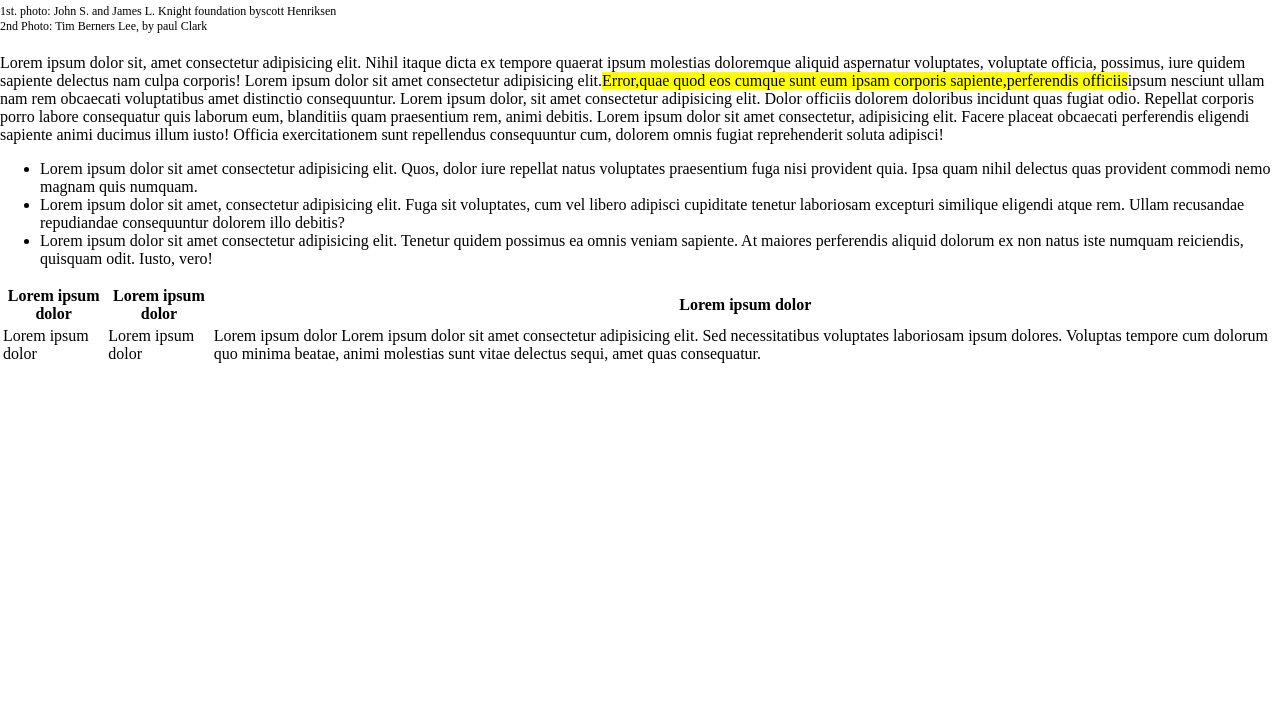
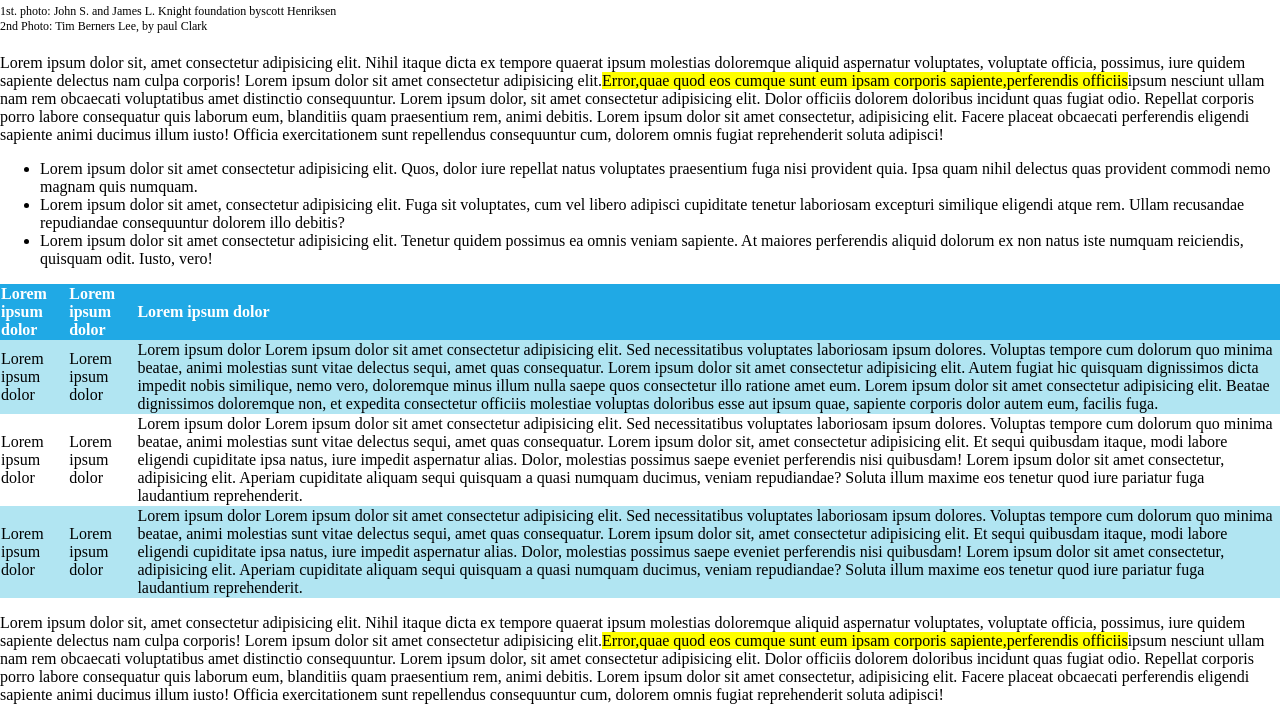
Before and after one commit to KevinTrupia18/html-css-booleaner, a plain HTML site: page index.html in a window 1280 px wide. Shown: the part 643-1363 px from the top of the page. Before the commit the page ends 1009 px from the top, so only its background shows below. Drawn offline with Linux system fonts and the light colour scheme.

Commit message:
feat: ho creato la tabella e aggiunto lo stile nel css

```diff
--- a/index.html
+++ b/index.html
@@ -66,17 +66,75 @@
                         <tr>
                             <th>Lorem ipsum dolor</th>
                             <th>Lorem ipsum dolor</th>
-                            <th>Lorem ipsum dolor</th>
-                        </tr>
-                    </thead>
-                    <tbody>
+                            <th class="w-50">Lorem ipsum dolor</th>
+
                         <tr>
                             <td>Lorem ipsum dolor</td>
                             <td>Lorem ipsum dolor</td>
-                            <td>Lorem ipsum dolor Lorem ipsum dolor sit amet consectetur adipisicing elit. Sed necessitatibus voluptates laboriosam ipsum dolores. Voluptas tempore cum dolorum quo minima beatae, animi molestias sunt vitae delectus sequi, amet quas consequatur.</td>
+                            <td>Lorem ipsum dolor Lorem ipsum dolor sit amet consectetur adipisicing elit. Sed
+                                necessitatibus voluptates laboriosam ipsum dolores. Voluptas tempore cum dolorum quo
+                                minima beatae, animi molestias sunt vitae delectus sequi, amet quas consequatur. Lorem
+                                ipsum dolor sit amet consectetur adipisicing elit. Autem fugiat hic quisquam dignissimos
+                                dicta impedit nobis similique, nemo vero, doloremque minus illum nulla saepe quos
+                                consectetur illo ratione amet eum. Lorem ipsum dolor sit amet consectetur adipisicing
+                                elit. Beatae dignissimos doloremque non, et expedita consectetur officiis molestiae
+                                voluptas doloribus esse aut ipsum quae, sapiente corporis dolor autem eum, facilis fuga.
+                            </td>
                         </tr>
+                    </thead>
+
+                    <tbody>
+                        <tr>
+                            <td class="even">Lorem ipsum dolor</td>
+                            <td class="even">Lorem ipsum dolor</td>
+                            <td class="even">Lorem ipsum dolor Lorem ipsum dolor sit amet consectetur adipisicing elit. Sed
+                                necessitatibus voluptates laboriosam ipsum dolores. Voluptas tempore cum dolorum quo
+                                minima beatae, animi molestias sunt vitae delectus sequi, amet quas consequatur. Lorem
+                                ipsum dolor sit, amet consectetur adipisicing elit. Et sequi quibusdam itaque, modi
+                                labore eligendi cupiditate ipsa natus, iure impedit aspernatur alias. Dolor, molestias
+                                possimus saepe eveniet perferendis nisi quibusdam! Lorem ipsum dolor sit amet
+                                consectetur, adipisicing elit. Aperiam cupiditate aliquam sequi quisquam a quasi numquam
+                                ducimus, veniam repudiandae? Soluta illum maxime eos tenetur quod iure pariatur fuga
+                                laudantium reprehenderit.</td>
+                        </tr>
+
+                        <tr>
+                            <td>Lorem ipsum dolor</td>
+                            <td>Lorem ipsum dolor</td>
+                            <td>Lorem ipsum dolor Lorem ipsum dolor sit amet consectetur adipisicing elit. Sed
+                                necessitatibus voluptates laboriosam ipsum dolores. Voluptas tempore cum dolorum quo
+                                minima beatae, animi molestias sunt vitae delectus sequi, amet quas consequatur. Lorem
+                                ipsum dolor sit, amet consectetur adipisicing elit. Et sequi quibusdam itaque, modi
+                                labore eligendi cupiditate ipsa natus, iure impedit aspernatur alias. Dolor, molestias
+                                possimus saepe eveniet perferendis nisi quibusdam! Lorem ipsum dolor sit amet
+                                consectetur, adipisicing elit. Aperiam cupiditate aliquam sequi quisquam a quasi numquam
+                                ducimus, veniam repudiandae? Soluta illum maxime eos tenetur quod iure pariatur fuga
+                                laudantium reprehenderit.</td>
+                        </tr>
+
+
+
+
+
                     </tbody>
                 </table>
+
+
+                <p>
+                    Lorem ipsum dolor sit, amet consectetur adipisicing elit. Nihil itaque dicta ex tempore quaerat
+                    ipsum
+                    molestias doloremque aliquid aspernatur voluptates, voluptate officia, possimus, iure quidem
+                    sapiente delectus nam culpa corporis!
+                    Lorem ipsum dolor sit amet consectetur adipisicing elit.<mark>Error,quae quod eos cumque sunt eum
+                        ipsam corporis sapiente,perferendis officiis</mark>ipsum nesciunt ullam nam rem obcaecati
+                    voluptatibus amet distinctio consequuntur.
+                    Lorem ipsum dolor, sit amet consectetur adipisicing elit. Dolor officiis dolorem doloribus incidunt
+                    quas fugiat odio. Repellat corporis porro labore consequatur quis laborum eum, blanditiis quam
+                    praesentium rem, animi debitis.
+                    Lorem ipsum dolor sit amet consectetur, adipisicing elit. Facere placeat obcaecati perferendis
+                    eligendi sapiente animi ducimus illum iusto! Officia exercitationem sunt repellendus consequuntur
+                    cum, dolorem omnis fugiat reprehenderit soluta adipisci!
+                </p>
 
 
 
--- a/style.css
+++ b/style.css
@@ -31,6 +31,10 @@ a {
     background-size: 30%;
 }
 
+.w50{
+    width: 50%;
+}
+
 #logo {
     height: 50px;
     width: auto;
@@ -52,3 +56,21 @@ address{
     margin: 20px 0;
 
 }
+
+table{
+    border-collapse: collapse;
+}
+
+th{
+    text-align: left;
+    background-color: #20a9e5;
+    color: #fff;
+}
+
+tr{
+    background-color: #b1e5f2;
+}
+
+td.even{
+    background-color: #fff;
+}
```
